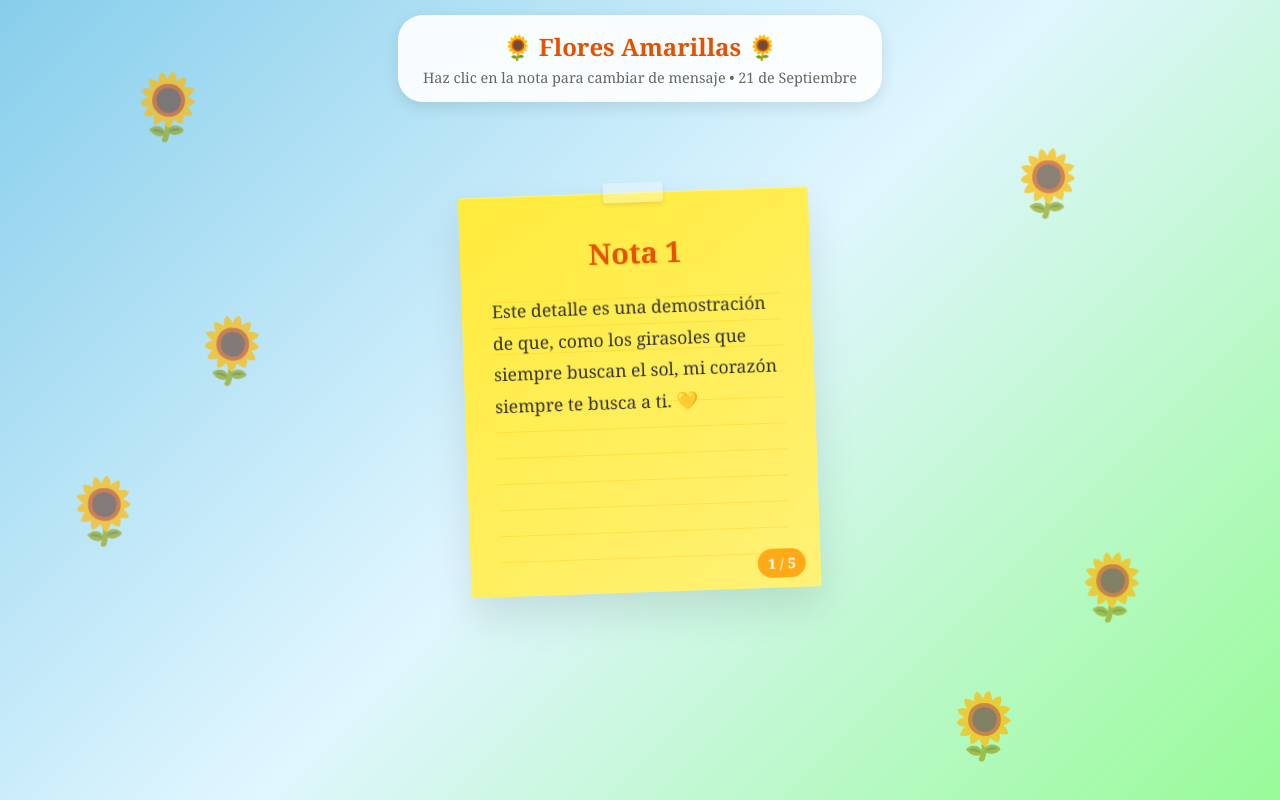
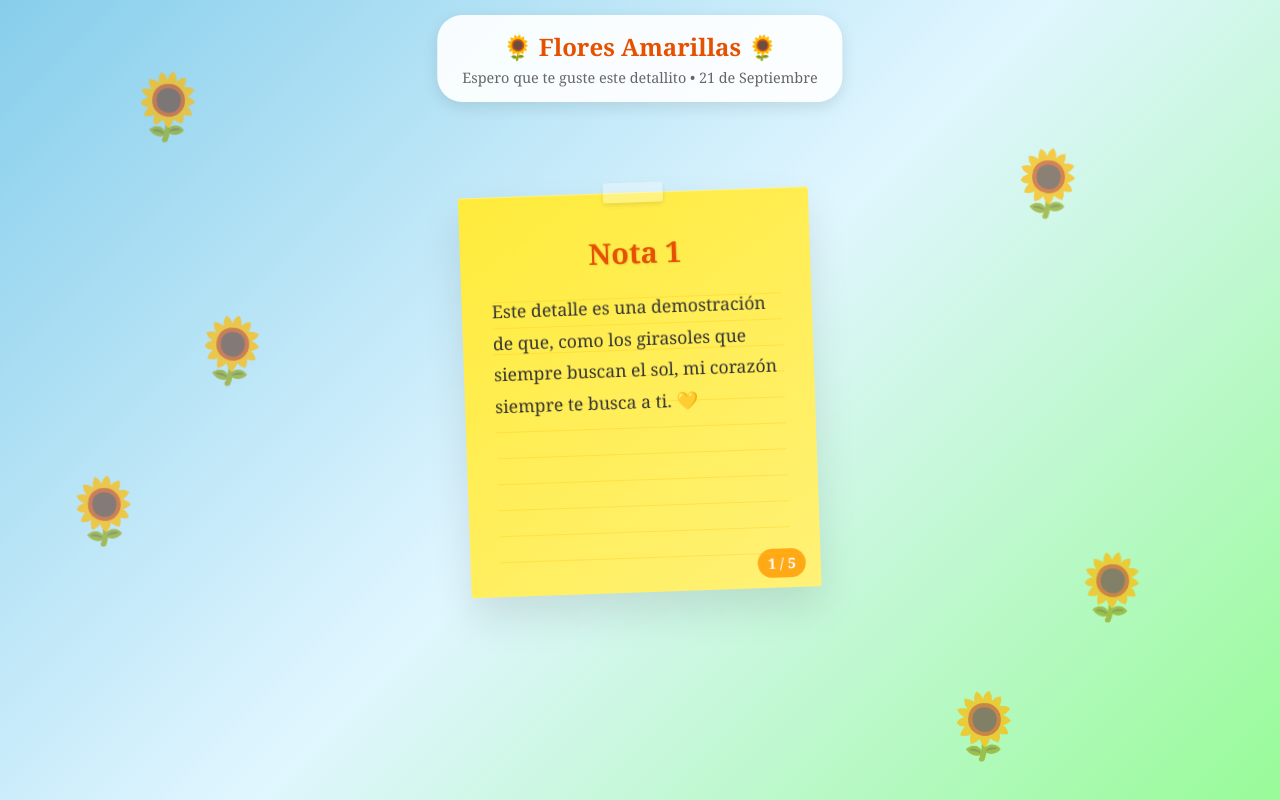
Before and after one commit to MrDeguitoo/MrDeguitoo.github.io, a plain HTML site: page index.html in a window 1280 px wide. Shown: the top 800 px of the page. Drawn offline with Linux system fonts and the light colour scheme.

Commit message:
Update index.html

```diff
--- a/index.html
+++ b/index.html
@@ -18,7 +18,7 @@
     <!-- Instrucciones -->
     <div class="instructions">
         <h2>🌻 Flores Amarillas 🌻</h2>
-        <p>Haz clic en la nota para cambiar de mensaje • 21 de Septiembre</p>
+        <p>Espero que te guste este detallito • 21 de Septiembre</p>
     </div>
 
     <!-- Container principal -->
@@ -34,4 +34,5 @@
 
     <script src="script.js"></script>
 </body>
+
 </html>
```
